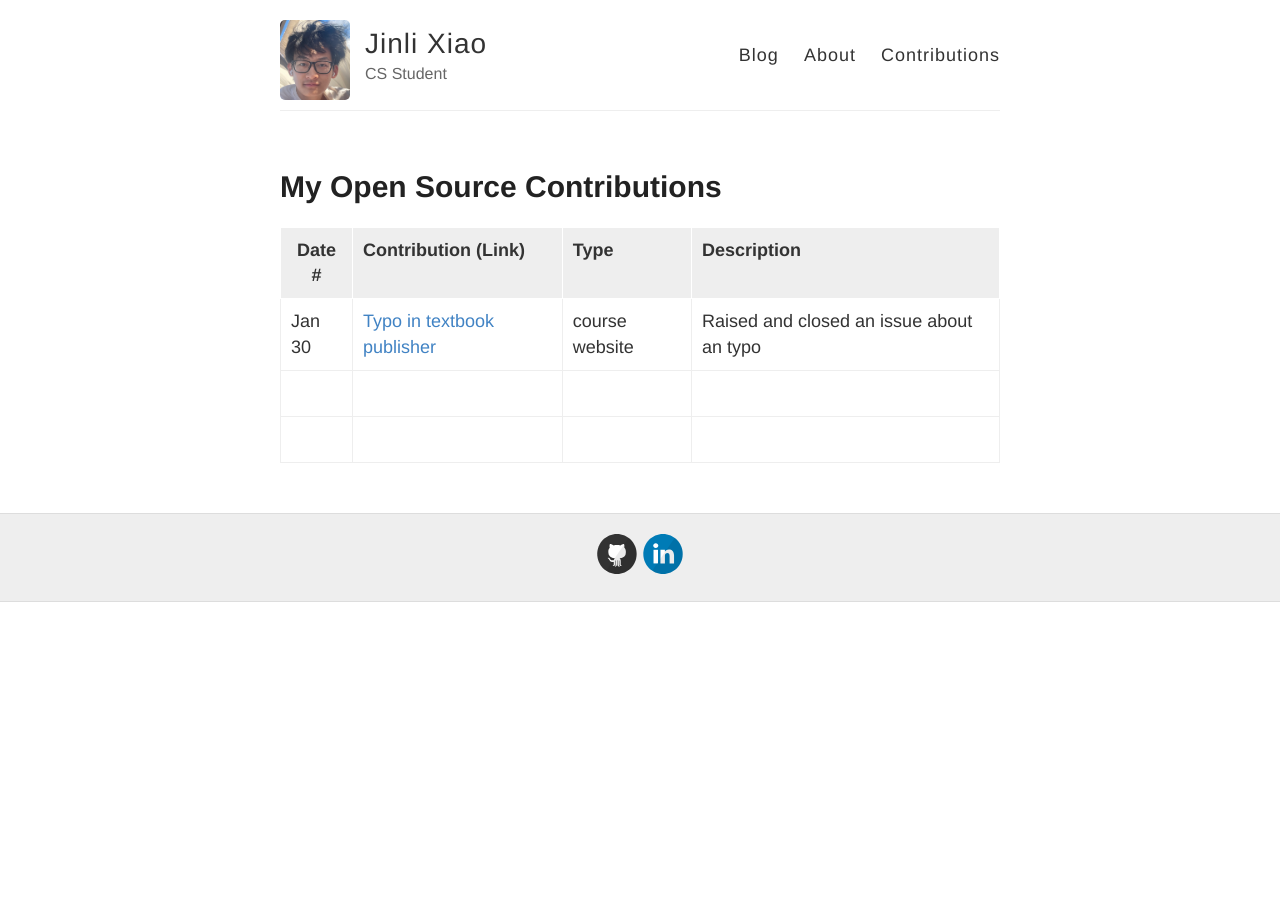
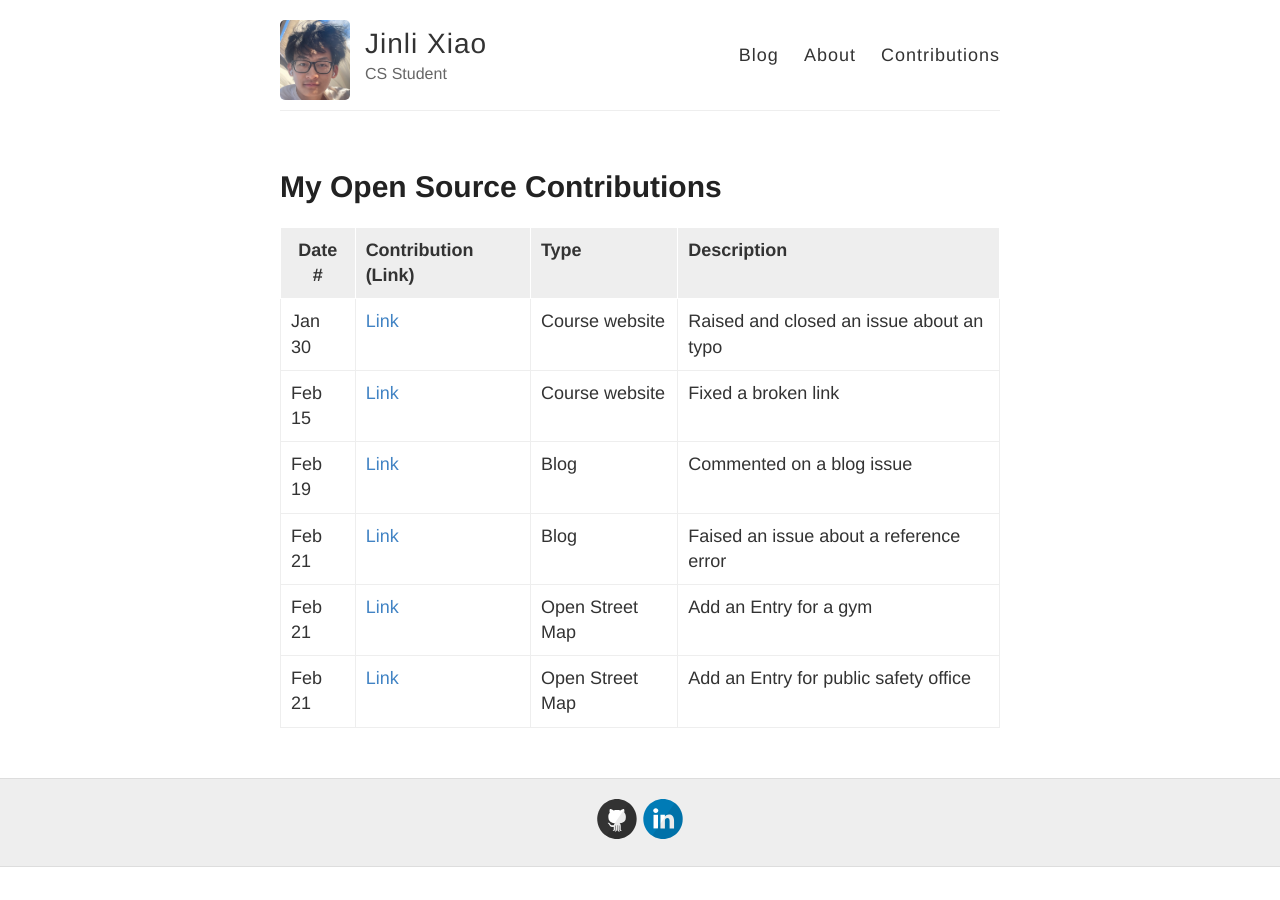
Before and after one commit to ossd-s23/jinlixiao-weekly, a Jekyll site: the page built from contributions.md, in a window 1280 px wide. Built offline with Jekyll 4.4.1, drawn with Linux system fonts in a browser that asks for light colours.

Commit message:
Feb 21 update of contribution

```diff
--- a/contributions.md
+++ b/contributions.md
@@ -16,8 +16,11 @@ Replace the first row with your own contribution.
 
 -->
 
-| Date # | Contribution (Link)                                                      | Type           | Description                              |
-| ------ | :----------------------------------------------------------------------- | :------------- | :--------------------------------------- |
-| Jan 30 | [Typo in textbook publisher](https://github.com/joannakl/ossd/issues/34) | course website | Raised and closed an issue about an typo |
-|        |                                                                          |                |                                          |
-|        |                                                                          |                |                                          |
+| Date # | Contribution (Link)                                               | Type            | Description                              |
+| ------ | :---------------------------------------------------------------- | :-------------- | :--------------------------------------- |
+| Jan 30 | [Link](https://github.com/joannakl/ossd/issues/34)                | Course website  | Raised and closed an issue about an typo |
+| Feb 15 | [Link](https://github.com/joannakl/ossd/pull/46#issue-1586165097) | Course website  | Fixed a broken link                      |
+| Feb 19 | [Link](https://edstem.org/us/courses/34501/discussion/2620574)    | Blog            | Commented on a blog issue                |
+| Feb 21 | [Link](https://github.com/ossd-s23/Charlie-XIAO-weekly/issues/2)  | Blog            | Faised an issue about a reference error  |
+| Feb 21 | [Link](https://www.openstreetmap.org/changeset/132838938)         | Open Street Map | Add an Entry for a gym                   |
+| Feb 21 | [Link](https://www.openstreetmap.org/changeset/132839107)         | Open Street Map | Add an Entry for public safety office    |
```
